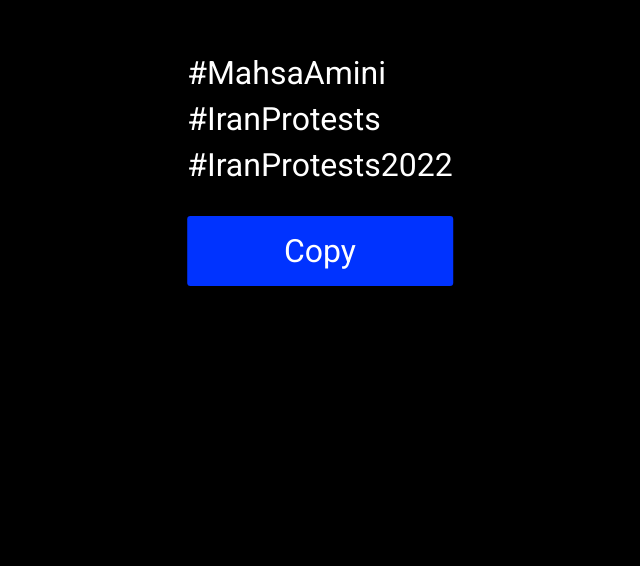
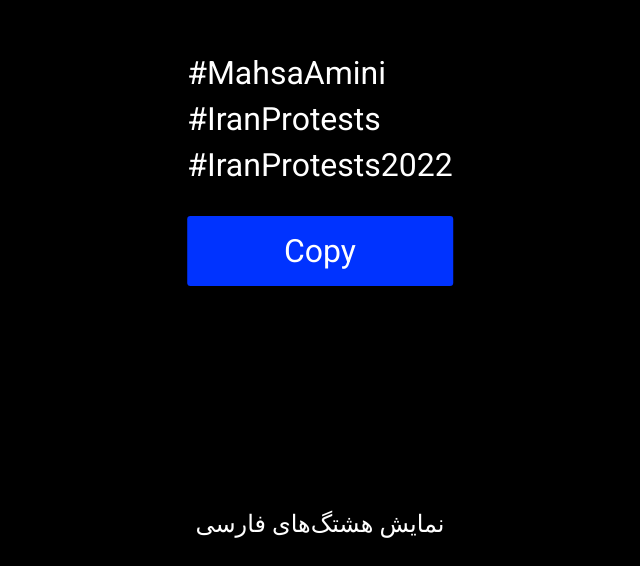
Before and after one commit to worldforiran/BeOurVoice, a React (Vite) app in the folder app/: page / in a window 1280 px wide. Shown: the part 234-800 px from the top of the page, without its empty margins (320-960 px from the left). Built offline with nearby package versions, Linux system fonts and the light colour scheme; the HTML template or start-up script is replaced by a standard one; a web font is replaced by a local one.

Commit message:
feat: language selector added

```diff
--- a/app/src/App.tsx
+++ b/app/src/App.tsx
@@ -1,11 +1,21 @@
+import { useState } from 'react';
 import styles from './App.module.css';
 import Hashtags from './Hashtags';
+import LanguageSelector from './LanguageSelector';
 
-interface IProps {};
+interface IProps { };
 
-function App({}: IProps) {
+export enum ELanguages {
+  English = 'english',
+  Persian = 'persian',
+}
+
+function App({ }: IProps) {
+  const [language, setLanguage] = useState<ELanguages>(ELanguages.English);
+
   return (
     <div>
+      <LanguageSelector language={language} setLanguage={setLanguage} />
       <Hashtags />
     </div>
   );
--- /dev/null
+++ b/app/src/LanguageSelector/LanguageSelector.module.css
@@ -0,0 +1,9 @@
+.LanguageSelector {
+  font-size: 1.5rem;
+  position: absolute;
+  left: 0;
+  bottom: 20px;
+  width: 100%;
+  padding: 0.5rem 0;
+  text-align: center;
+}
--- /dev/null
+++ b/app/src/LanguageSelector/index.tsx
@@ -0,0 +1,25 @@
+import React from 'react';
+import cx from 'classnames';
+import styles from './LanguageSelector.module.css';
+import { ELanguages } from '../App';
+
+interface IProps {
+  language: ELanguages;
+  setLanguage: (language: ELanguages) => void;
+};
+
+function LanguageSelector({ language, setLanguage }: IProps) {
+  const text = language === ELanguages.English ? 'نمایش هشتگ‌های فارسی' : 'Show English Hashtags';
+
+  const switchLanguage = () => {
+    setLanguage(language === ELanguages.English ? ELanguages.Persian : ELanguages.English);
+  };
+
+  return (
+    <div className={styles.LanguageSelector} onClick={switchLanguage}>
+      { text }
+    </div>
+  );
+}
+
+export default LanguageSelector;
```
